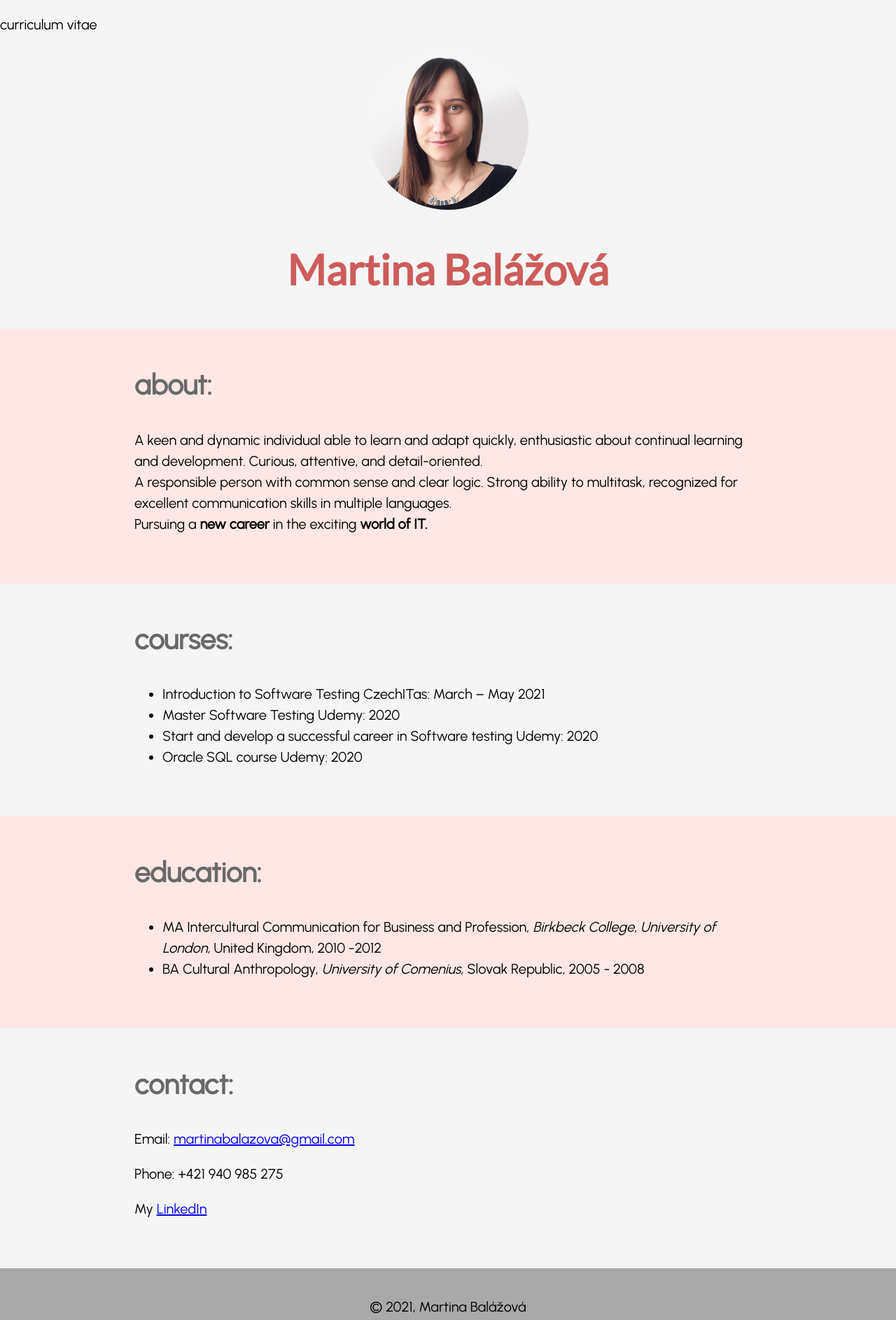
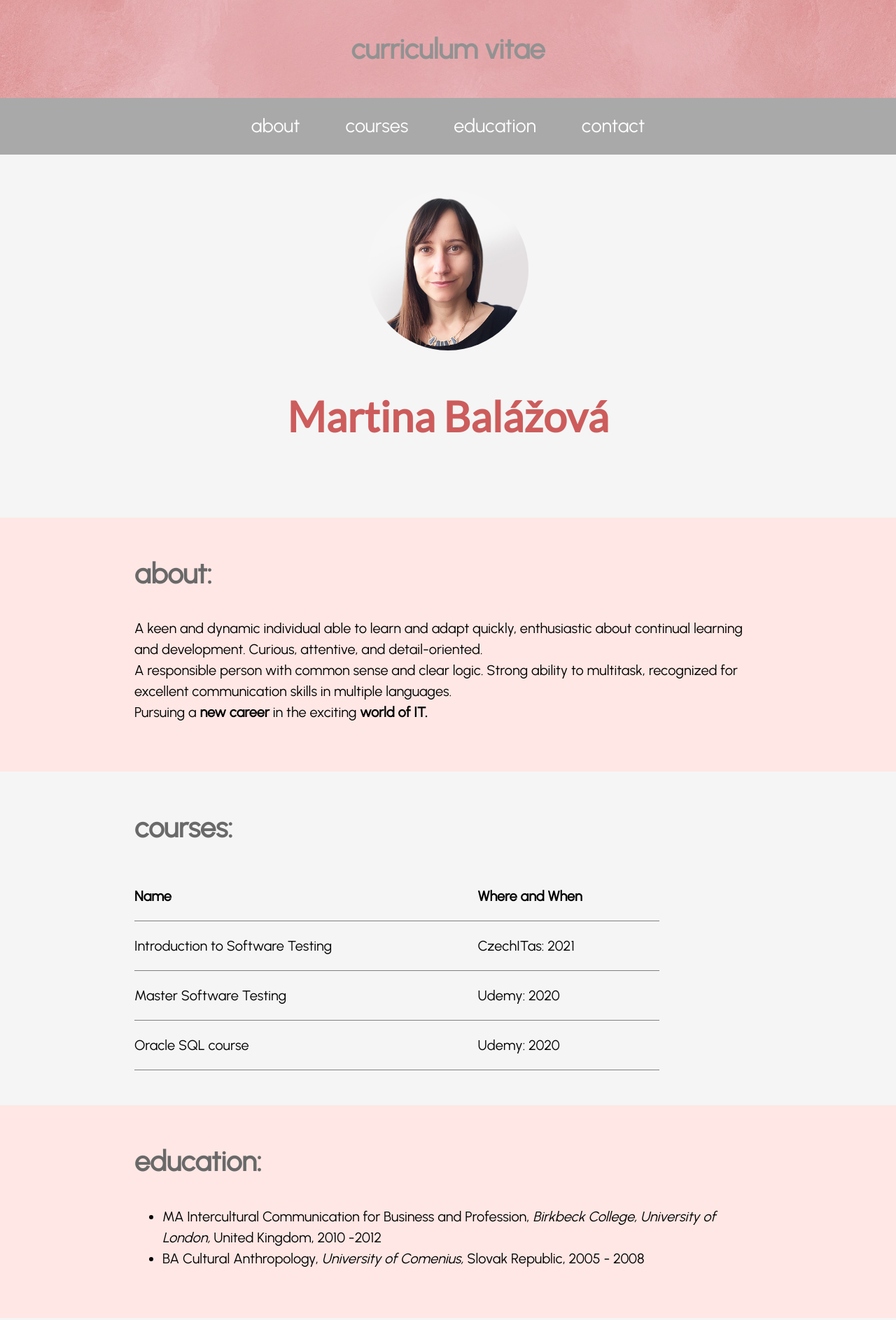
Before and after one commit to MartBal/cv, a plain HTML site: page index.html in a window 1280 px wide. Shown: the top 1887 px of the page at 70% size. Drawn offline with Linux system fonts and the light colour scheme.

Commit message:
Skoro hotove

```diff
--- a/index.html
+++ b/index.html
@@ -1,83 +1,120 @@
 <!DOCTYPE html>
 <html lang="en">
   <head>
-    <meta charset="UTF-8">
-    <meta http-equiv="X-UA-Compatible" content="IE=edge">
-    <meta name="viewport" content="width=device-width, initial-scale=1.0">
+    <meta charset="UTF-8" />
+    <meta http-equiv="X-UA-Compatible" content="IE=edge" />
+    <meta name="viewport" content="width=device-width, initial-scale=1.0" />
     <title>CV_Martina</title>
-    <link rel="preconnect" href="https://fonts.googleapis.com">
-<link rel="preconnect" href="https://fonts.gstatic.com" crossorigin>
-<link href="https://fonts.googleapis.com/css2?family=Lato&family=Urbanist&display=swap" rel="stylesheet">
-    <link rel="stylesheet" href="style.css">
+    <link rel="preconnect" href="https://fonts.googleapis.com" />
+    <link rel="preconnect" href="https://fonts.gstatic.com" crossorigin />
+    <link
+      href="https://fonts.googleapis.com/css2?family=Lato&family=Urbanist&display=swap"
+      rel="stylesheet"
+    />
+    <link rel="stylesheet" href="style.css" />
   </head>
   <body>
-
     <header class="header">
-    <p>curriculum vitae</p>
+      <h3>curriculum vitae</h3>
     </header>
 
-<img class="foto1" src="obrazky/Foto Martina.png" alt="Foto Martiny Balazovej">
+    <ul class="menu">
+      <li><a href="#about">about</a></li>
+      <li><a href="#courses">courses</a></li>
+      <li><a href="#education">education</a></li>
+      <li><a href="#contact">contact</a></li>
+    </ul>
+
+    <section class="meno" id="meno">
+      <img
+        class="foto1"
+        src="obrazky/Foto Martina.png"
+        alt="Foto Martiny Balazovej"
+      />
 
       <h1>Martina Balážová</h1>
+    </section>
 
-<section class="about">
+    <section class="about" id="about">
       <h2>about:</h2>
       <p>
         A keen and dynamic individual able to learn and adapt quickly,
-    enthusiastic about continual learning and development.
-    Curious, attentive, and detail-oriented.<br> A responsible person with common sense and clear logic.
-    Strong ability to multitask, recognized for excellent communication skills in multiple languages.<br>
-    Pursuing a <strong>new career</strong> in the exciting <strong>world of IT.</strong>
+        enthusiastic about continual learning and development. Curious,
+        attentive, and detail-oriented.<br />
+        A responsible person with common sense and clear logic. Strong ability
+        to multitask, recognized for excellent communication skills in multiple
+        languages.<br />
+        Pursuing a <strong>new career</strong> in the exciting
+        <strong>world of IT.</strong>
       </p>
-
     </section>
 
-<section class="courses">
+    <section class="courses" id="courses">
       <h2>courses:</h2>
 
+      <table>
+
+      <tr>
+          <th>Name</th>
+          <th>Where and When</th>
+      </tr>
+
+      <tr>
+        <td>Introduction to Software Testing</td>
+        <td>CzechITas: 2021</td>
+     </tr>
+
+     <tr>
+        <td>Master Software Testing</td>
+        <td>Udemy: 2020</td>
+     </tr>
+
+     <tr>
+        <td>Oracle SQL course</td>
+        <td>Udemy: 2020</td>
+     </tr>
+    </table>
+    </section>
+
+    <section class="education" id="education">
+      <h2>education:</h2>
+
       <ul>
+        <li>
+          MA Intercultural Communication for Business and Profession,
+          <em>Birkbeck College, University of London,</em> United Kingdom, 2010
+          -2012
+        </li>
 
-    <li>Introduction to Software Testing
-    CzechITas: March – May 2021</li>
-
-    <li>Master Software Testing Udemy: 2020</li>
-
-    <li>Start and develop a successful career in Software testing Udemy: 2020</li>
-
-    <li>Oracle SQL course Udemy: 2020</li>
-
+        <li>
+          BA Cultural Anthropology, <em>University of Comenius,</em> Slovak
+          Republic, 2005 - 2008
+        </li>
       </ul>
     </section>
 
-<section class="education">
-        <h2>education:</h2>
-
-    <ul>
-        <li>MA Intercultural Communication for Business and Profession, <em>Birkbeck College, University of London,</em> United Kingdom, 2010 -2012</li>
-
-    <li>BA Cultural Anthropology,
-    <em>University of Comenius,</em> Slovak Republic, 2005 - 2008
-    </li>
-
-    </ul>
-
-</section>
-
-<section class="contact">
-
+    <section class="contact" id="contact">
       <h2>contact:</h2>
 
-    <p>Email: <a href="mailto:martinabalazova@gmail.com">martinabalazova@gmail.com</a></p>
+      <p>
+        Email:
+        <a href="mailto:martinabalazova@gmail.com">martinabalazova@gmail.com</a>
+      </p>
 
-    Phone: +421 940 985 275<br>
+      Phone: +421 940 985 275<br />
 
-    <p>My <a href="https://www.linkedin.com/in/martina-balazova-39a4b28a/" target="_blank">LinkedIn</a></p>
-
+      <p>
+        My
+        <a
+          href="https://www.linkedin.com/in/martina-balazova-39a4b28a/"
+          target="_blank"
+          >LinkedIn</a
+        >
+      </p>
     </section>
 
     <footer class="paticka">
       <p>© 2021, Martina Balážová</p>
     </footer>
-
   </body>
 </html>
--- a/style.css
+++ b/style.css
@@ -1,24 +1,33 @@
 body {
-    background-color: #F5F5F5;
+  background-color: #f5f5f5;
   font-size: 20px;
   line-height: 1.5;
-    font-family: 'Urbanist', sans-serif;
+  font-family: "Urbanist", sans-serif;
   margin: 0;
 }
 
 h1 {
-    font-family: 'Lato', sans-serif;
+  font-family: "Lato", sans-serif;
   font-size: 60px;
   text-align: center;
-    color: #CD5C5C;
+  color: #cd5c5c;
 }
 
 h2 {
   font-size: 40px;
-    font-family: 'Urbanist', sans-serif;
+  font-family: "Urbanist", sans-serif;
   font-weight: bold;
   color: #696969;
   margin-top: 0;
+}
+
+h3 {
+  font-family: "Urbanist", sans-serif;
+  font-size: 40px;
+  font-weight: 600;
+  text-align: center;
+  margin: 0;
+  color: #696969;
 }
 
 .about,
@@ -26,8 +35,7 @@ h2 {
   background-color: #fee7e4;
 }
 
-.courses
-.contact {
+.courses .contact {
   background-color: #ebebeb;
 }
 
@@ -49,3 +57,48 @@ h2 {
 section {
   padding: 50px 15%;
 }
+
+header {
+  background-image: url(obrazky/cervena.jpg);
+  opacity: 0.7;
+  padding: 40px 30px;
+  background-repeat: no-repeat;
+  background-position: center;
+}
+
+.menu li {
+  display: inline-block;
+}
+
+.menu {
+  margin: 0;
+  padding: 0;
+  text-align: center;
+  background-color: darkgrey;
+}
+
+.menu a {
+  display: inline-block;
+  color: white;
+  text-decoration: none;
+  font-size: 27px;
+  padding: 20px 30px;
+}
+
+.menu a:hover,
+.menu a:focus,
+.menu a:active {
+    background-color: salmon;
+}
+
+table {
+    border-spacing: 0;
+    width: 750px;
+}
+
+th,
+td {
+    text-align: left;
+    border-bottom: 1px solid grey;
+    padding: 20px 0;
+}
```
Also changed, not shown: obrazky/cervena.jpg (added). Lines whose indentation alone changed are shown as unchanged.
